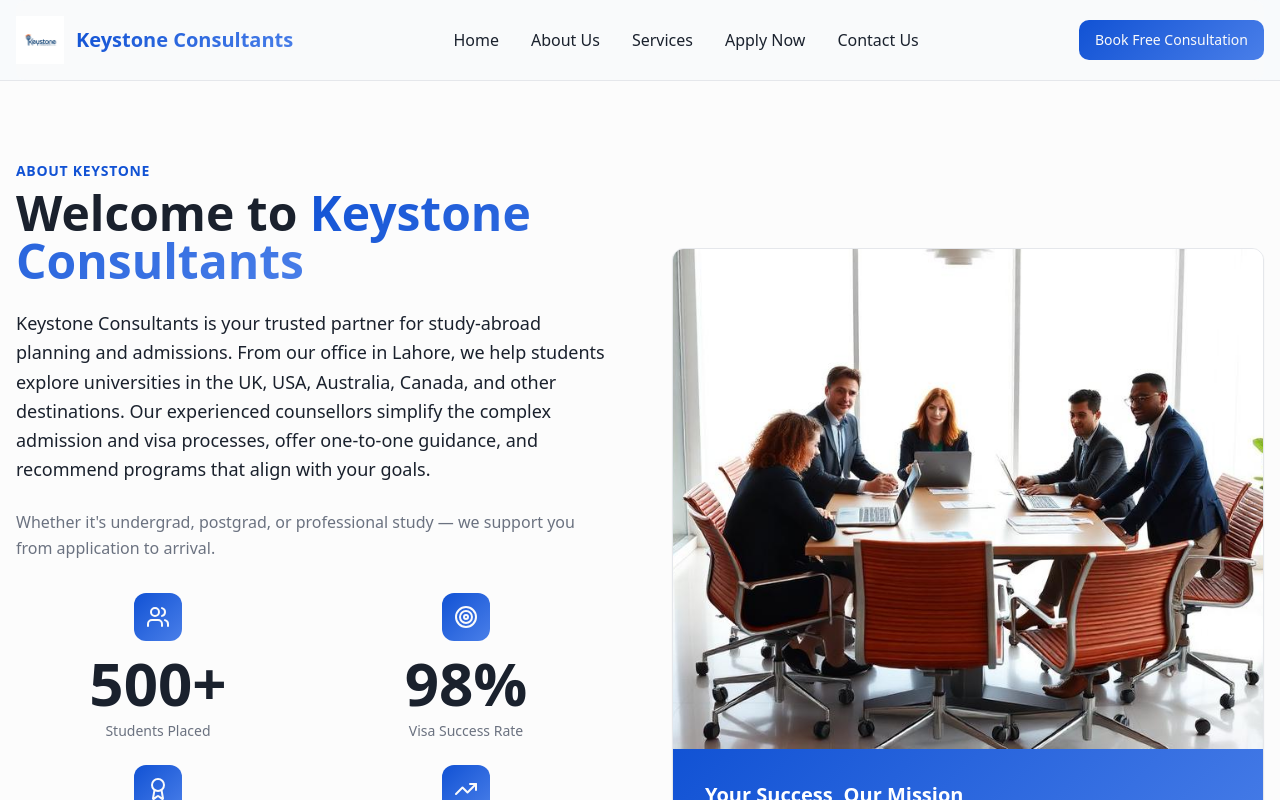
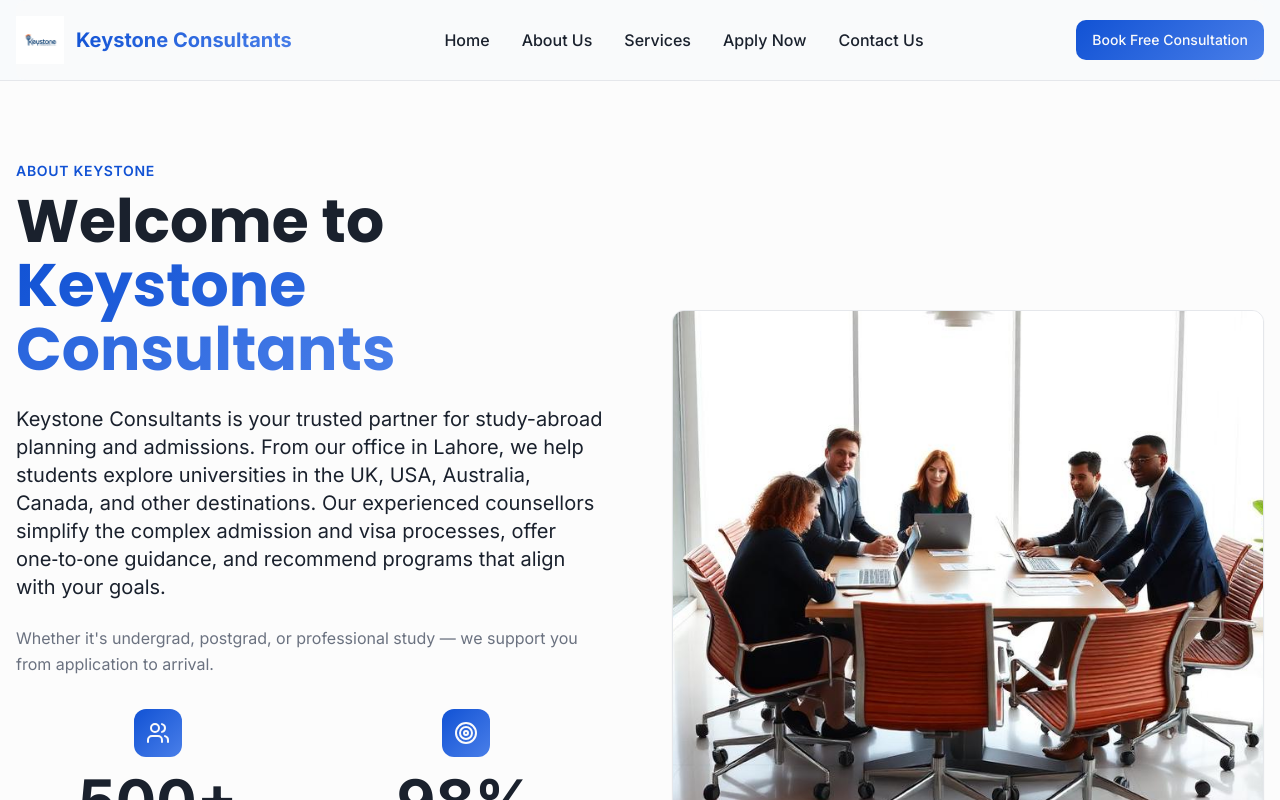
Before and after one commit to asimjamil195/keystone-paragon-clone, a React (Vite) app: page /about in a window 1280 px wide. Shown: the top 800 px of the page. Built offline with nearby package versions, Linux system fonts and the light colour scheme.

Commit message:
Update font and text size
Update font family and text sizes to match the IBEX website.

```diff
--- a/index.html
+++ b/index.html
@@ -7,6 +7,10 @@
     <title>Keystone Consultants | Study Abroad Experts in Lahore</title>
     <meta name="description" content="Keystone Consultants offers study-abroad counselling, university admissions, visa assistance, and scholarship guidance for UK, USA, Australia, Canada, and more. Call now to book your free consultation." />
     <meta name="author" content="Keystone Consultants" />
+
+    <link rel="preconnect" href="https://fonts.googleapis.com">
+    <link rel="preconnect" href="https://fonts.gstatic.com" crossorigin>
+    <link href="https://fonts.googleapis.com/css2?family=Inter:wght@300;400;500;600;700;800;900&family=Poppins:wght@300;400;500;600;700;800;900&display=swap" rel="stylesheet">
 
     <meta property="og:title" content="Keystone Consultants | Study Abroad Experts in Lahore" />
     <meta property="og:description" content="Keystone Consultants offers study-abroad counselling, university admissions, visa assistance, and scholarship guidance for UK, USA, Australia, Canada, and more." />
--- a/src/components/About.tsx
+++ b/src/components/About.tsx
@@ -40,16 +40,16 @@ const About = () => {
             <span className="text-primary font-semibold text-sm uppercase tracking-wider mb-2 block">
               About Keystone
             </span>
-            <h2 className="text-4xl md:text-5xl font-bold text-foreground mb-6">
+            <h2 className="text-4xl md:text-5xl lg:text-6xl font-bold text-foreground mb-6 font-poppins">
               Welcome to
               <span className="gradient-primary bg-clip-text text-transparent"> Keystone Consultants</span>
             </h2>
 
-            <p className="text-lg mb-6 leading-relaxed text-foreground">
+            <p className="text-lg md:text-xl mb-6 leading-relaxed text-foreground font-inter">
               Keystone Consultants is your trusted partner for study-abroad planning and admissions. From our office in Lahore, we help students explore universities in the UK, USA, Australia, Canada, and other destinations. Our experienced counsellors simplify the complex admission and visa processes, offer one‑to‑one guidance, and recommend programs that align with your goals.
             </p>
 
-            <p className="text-muted-foreground mb-8 leading-relaxed">
+            <p className="text-muted-foreground mb-8 leading-relaxed font-inter">
               Whether it's undergrad, postgrad, or professional study — we support you from application to arrival.
             </p>
 
--- a/src/components/Hero.tsx
+++ b/src/components/Hero.tsx
@@ -20,18 +20,18 @@ const Hero = () => {
               <div className="relative z-10 container mx-auto px-4 py-20 min-h-screen flex items-center justify-center">
                 <div className="max-w-4xl mx-auto text-center">
                   <div className="animate-slide-down">
-                    <span className="inline-block px-4 py-2 bg-accent/10 text-accent rounded-full font-semibold mb-6 text-3xl">
+                    <span className="inline-block px-6 py-3 bg-accent/10 text-accent rounded-full font-semibold mb-8 text-sm uppercase tracking-wider">
                       Educational Consultant
                     </span>
 
-                    <h1 className="text-5xl md:text-7xl font-bold text-white mb-6 leading-tight">
+                    <h1 className="text-6xl md:text-7xl lg:text-8xl font-bold text-white mb-8 leading-tight font-poppins">
                       Your Gateway to
-                      <span className="block gradient-accent bg-clip-text text-transparent text-7xl">
+                      <span className="block gradient-accent bg-clip-text text-transparent">
                         Global Education
                       </span>
                     </h1>
 
-                    <p className="text-lg text-white/80 mb-12 max-w-2xl mx-auto leading-relaxed">
+                    <p className="text-lg md:text-xl text-white/90 mb-12 max-w-2xl mx-auto leading-relaxed font-inter">
                       Empowering students to achieve global success through personalized education guidance and expert support at every step.
                     </p>
                   </div>
@@ -48,11 +48,11 @@ const Hero = () => {
               <div className="relative z-10 container mx-auto px-4 py-20 min-h-screen flex items-center justify-center">
                 <div className="max-w-4xl mx-auto text-center">
                   <div className="animate-slide-down">
-                    <span className="inline-block px-4 py-2 bg-accent/10 text-accent rounded-full text-sm font-semibold mb-6">
+                    <span className="inline-block px-6 py-3 bg-accent/10 text-accent rounded-full text-sm font-semibold mb-8 uppercase tracking-wider">
                       Our Services
                     </span>
 
-                    <h1 className="text-5xl md:text-7xl font-bold text-white mb-6 leading-tight">
+                    <h1 className="text-6xl md:text-7xl lg:text-8xl font-bold text-white mb-8 leading-tight font-poppins">
                       <span className="gradient-accent bg-clip-text text-transparent">
                         Study Abroad
                       </span>
@@ -86,11 +86,11 @@ const Hero = () => {
               <div className="relative z-10 container mx-auto px-4 py-20 min-h-screen flex items-center justify-center">
                 <div className="max-w-4xl mx-auto text-center">
                   <div className="animate-slide-down">
-                    <span className="inline-block px-4 py-2 bg-accent/10 text-accent rounded-full font-semibold mb-6 text-3xl">
+                    <span className="inline-block px-6 py-3 bg-accent/10 text-accent rounded-full font-semibold mb-8 text-sm uppercase tracking-wider">
                       Study Destinations
                     </span>
 
-                    <h1 className="text-5xl md:text-7xl font-bold text-white mb-6 leading-tight">
+                    <h1 className="text-6xl md:text-7xl lg:text-8xl font-bold text-white mb-8 leading-tight font-poppins">
                       <span className="gradient-accent bg-clip-text text-transparent">
                         Top Destinations
                       </span>
--- a/src/components/WhyChooseUs.tsx
+++ b/src/components/WhyChooseUs.tsx
@@ -38,11 +38,11 @@ const WhyChooseUs = () => {
           <span className="text-primary font-semibold text-sm uppercase tracking-wider mb-2 block">
             Why Choose Us
           </span>
-          <h2 className="text-4xl md:text-5xl font-bold text-foreground mb-6">
+          <h2 className="text-4xl md:text-5xl lg:text-6xl font-bold text-foreground mb-6 font-poppins">
             Why Choose
             <span className="gradient-primary bg-clip-text text-transparent"> Keystone?</span>
           </h2>
-          <p className="text-muted-foreground text-lg max-w-3xl mx-auto">
+          <p className="text-muted-foreground text-lg md:text-xl max-w-3xl mx-auto font-inter">
             We're committed to providing exceptional guidance and support throughout your study abroad journey.
           </p>
         </ScrollReveal>
--- a/src/index.css
+++ b/src/index.css
@@ -94,7 +94,10 @@
   }
 
   body {
-    @apply bg-background text-foreground font-sans antialiased;
+    @apply bg-background text-foreground antialiased;
+    font-family: 'Inter', -apple-system, BlinkMacSystemFont, 'Segoe UI', 'Roboto', 'Oxygen',
+      'Ubuntu', 'Cantarell', 'Fira Sans', 'Droid Sans', 'Helvetica Neue',
+      sans-serif;
     font-feature-settings: "cv11", "ss01";
     font-variation-settings: "opsz" 32;
   }
--- a/tailwind.config.ts
+++ b/tailwind.config.ts
@@ -65,6 +65,25 @@ export default {
 					border: 'hsl(var(--sidebar-border))',
 					ring: 'hsl(var(--sidebar-ring))'
 				}
+			},
+			fontFamily: {
+				'inter': ['Inter', 'sans-serif'],
+				'poppins': ['Poppins', 'sans-serif'],
+			},
+			fontSize: {
+				'xs': ['12px', { lineHeight: '16px' }],
+				'sm': ['14px', { lineHeight: '20px' }],
+				'base': ['16px', { lineHeight: '24px' }],
+				'lg': ['18px', { lineHeight: '28px' }],
+				'xl': ['20px', { lineHeight: '28px' }],
+				'2xl': ['24px', { lineHeight: '32px' }],
+				'3xl': ['30px', { lineHeight: '36px' }],
+				'4xl': ['36px', { lineHeight: '40px' }],
+				'5xl': ['48px', { lineHeight: '52px' }],
+				'6xl': ['60px', { lineHeight: '64px' }],
+				'7xl': ['72px', { lineHeight: '76px' }],
+				'8xl': ['96px', { lineHeight: '100px' }],
+				'9xl': ['128px', { lineHeight: '132px' }],
 			},
 			borderRadius: {
 				lg: 'var(--radius)',
```
